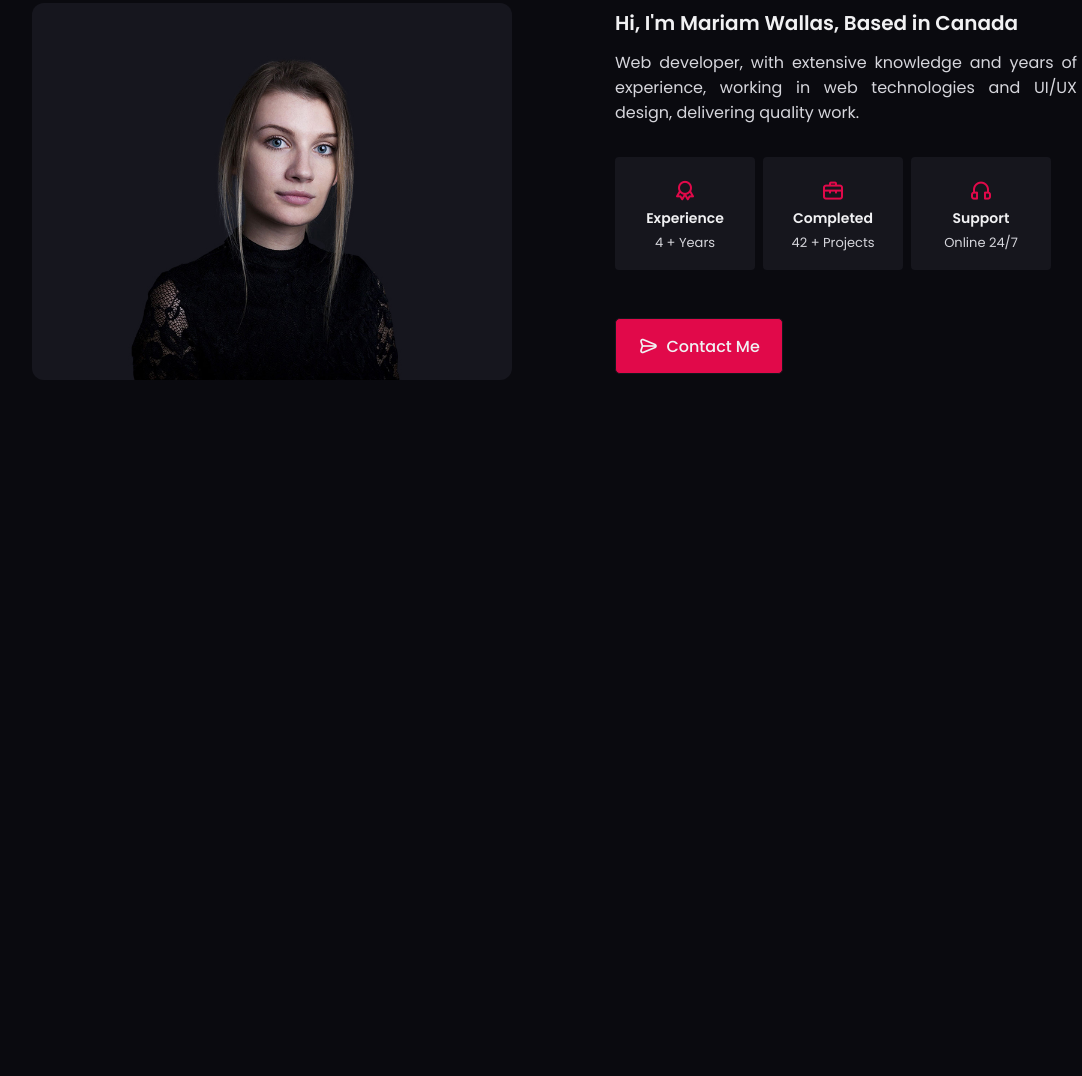
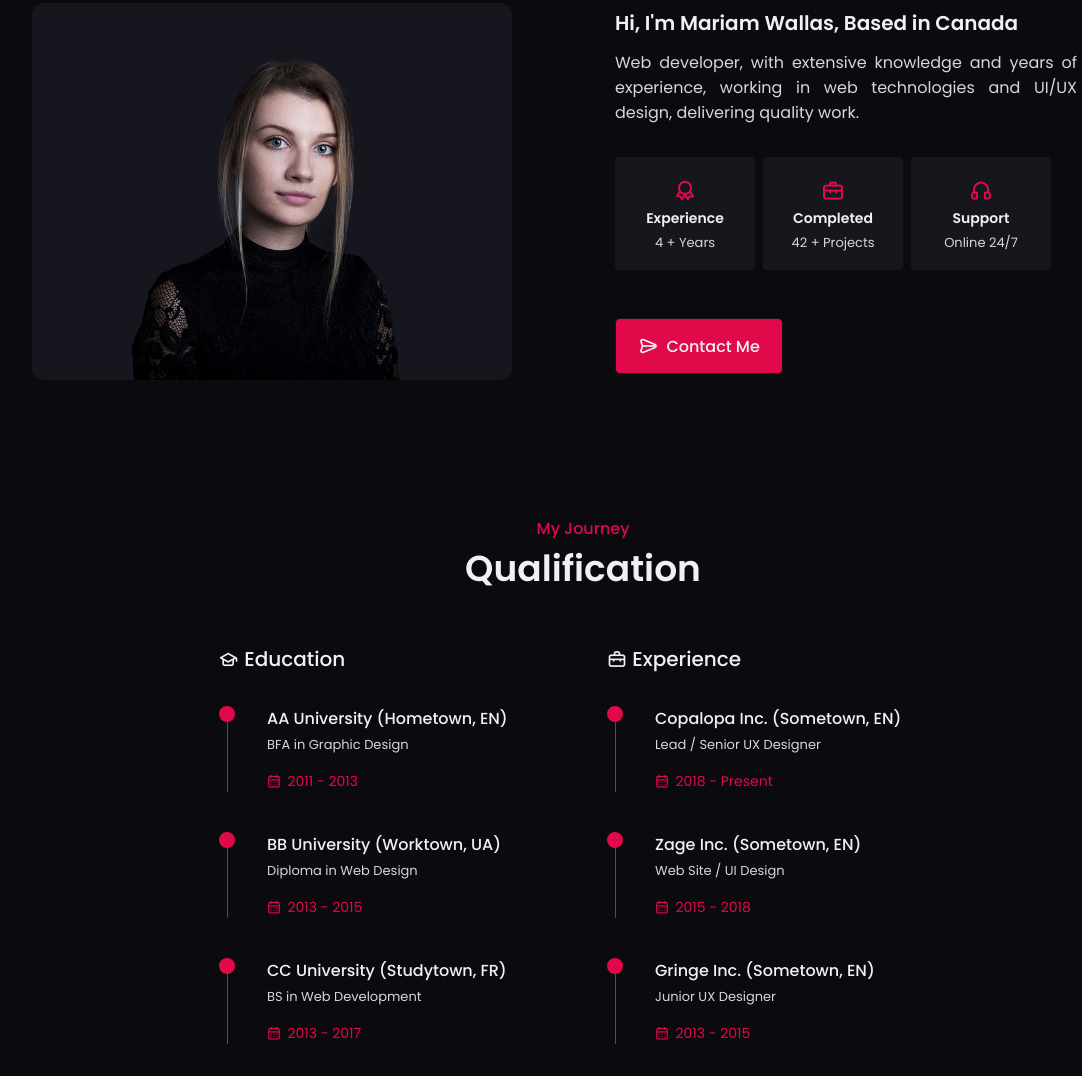
Before and after one commit to freetimezp/js-portfolio-05, a plain HTML site: page index.html in a window 1280 px wide. Shown: the part 1029-2105 px from the top of the page, without its empty margins (107-1189 px from the left). Before the commit the page ends 1441 px from the top, so only its background shows below. Drawn offline with nearby package versions, Linux system fonts and the light colour scheme.

Commit message:
05. js-portfolio-05. Qualification section.

```diff
--- a/assets/css/style.css
+++ b/assets/css/style.css
@@ -427,7 +427,77 @@ input {
 }
 
 /*===== Qualification Section =====*/
+.qualification__container {
+    grid-template-columns: repeat(2, 340px);
+    column-gap: 3rem;
+    justify-content: center;
+}
 
+.qualification__title {
+    font-size: var(--h3-font-size);
+    font-weight: var(--font-medium);
+    margin-bottom: var(--mb-2);
+}
+
+.timeline__item {
+    position: relative;
+    padding-left: 3rem;
+    margin-bottom: var(--mb-2-5);
+}
+
+.timeline__item:last-child {
+    margin-bottom: 0;
+}
+
+.timeline__item::before {
+    content: '';
+    width: 1px;
+    position: absolute;
+    left: 0.48rem;
+    top: 0;
+    height: 100%;
+    background-color: var(--skin-color);
+    transition: all 0.3s ease;
+}
+
+.circle__dot {
+    position: absolute;
+    left: 0;
+    top: 0;
+    height: 1rem;
+    width: 1rem;
+    border: 2px solid var(--skin-color);
+    border-radius: 50%;
+    background-color: var(--skin-color);
+    transition: all 1s ease;
+}
+
+.timeline__item:hover .circle__dot {
+    background-color: var(--body-color);
+}
+
+.timeline__item:hover::before {
+    height: 0;
+}
+
+.timeline__title {
+    font-size: var(--normal-font-size);
+    font-weight: var(--font-medium);
+    margin-bottom: var(--mb-0-25);
+}
+
+.timeline__text {
+    font-size: var(--smaller-font-size);
+    margin-bottom: var(--mb-1);
+}
+
+.timeline__date {
+    display: flex;
+    align-items: center;
+    column-gap: 0.4rem;
+    font-size: var(--small-font-size);
+    color: var(--skin-color);
+}
 
 /*===== Skills Section =====*/
 
--- a/index.html
+++ b/index.html
@@ -161,7 +161,83 @@
             </div>
         </section>
         <!--===== Qualification =====-->
+        <section class="qualification section">
+            <h2 data-heading="My Journey" class="section__title">Qualification</h2>
 
+            <div class="qualification__container container grid">
+                <div class="education">
+                    <h3 class="qualification__title">
+                        <i class="uil uil-graduation-cap"></i>
+                        Education
+                    </h3>
+                    <div class="timeline">
+                        <div class="timeline__item">
+                            <div class="circle__dot"></div>
+                            <h3 class="timeline__title">AA University (Hometown, EN)</h3>
+                            <p class="timeline__text">BFA in Graphic Design</p>
+                            <span class="timeline__date">
+                                <i class="uil uil-calendar-alt"></i>
+                                2011 - 2013
+                            </span>
+                        </div>
+                        <div class="timeline__item">
+                            <div class="circle__dot"></div>
+                            <h3 class="timeline__title">BB University (Worktown, UA)</h3>
+                            <p class="timeline__text">Diploma in Web Design</p>
+                            <span class="timeline__date">
+                                <i class="uil uil-calendar-alt"></i>
+                                2013 - 2015
+                            </span>
+                        </div>
+                        <div class="timeline__item">
+                            <div class="circle__dot"></div>
+                            <h3 class="timeline__title">CC University (Studytown, FR)</h3>
+                            <p class="timeline__text">BS in Web Development</p>
+                            <span class="timeline__date">
+                                <i class="uil uil-calendar-alt"></i>
+                                2013 - 2017
+                            </span>
+                        </div>
+                    </div>
+                </div>
+                <div class="experience">
+                    <h3 class="qualification__title">
+                        <i class="uil uil-suitcase"></i>
+                        Experience
+                    </h3>
+                    <div class="timeline">
+                        <div class="timeline__item">
+                            <div class="circle__dot"></div>
+                            <h3 class="timeline__title">Copalopa Inc. (Sometown, EN)</h3>
+                            <p class="timeline__text">Lead / Senior UX Designer</p>
+                            <span class="timeline__date">
+                                <i class="uil uil-calendar-alt"></i>
+                                2018 - Present
+                            </span>
+                        </div>
+                        <div class="timeline__item">
+                            <div class="circle__dot"></div>
+                            <h3 class="timeline__title">Zage Inc. (Sometown, EN)</h3>
+                            <p class="timeline__text">Web Site / UI Design</p>
+                            <span class="timeline__date">
+                                <i class="uil uil-calendar-alt"></i>
+                                2015 - 2018
+                            </span>
+                        </div>
+                        <div class="timeline__item">
+                            <div class="circle__dot"></div>
+                            <h3 class="timeline__title">Gringe Inc. (Sometown, EN)</h3>
+                            <p class="timeline__text">Junior UX Designer</p>
+                            <span class="timeline__date">
+                                <i class="uil uil-calendar-alt"></i>
+                                2013 - 2015
+                            </span>
+                        </div>
+                    </div>
+                </div>
+
+            </div>
+        </section>
         <!--===== Skills =====-->
 
         <!--===== Work =====-->
```
